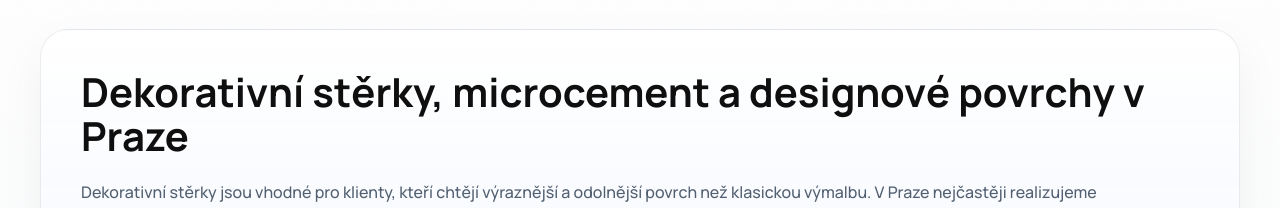
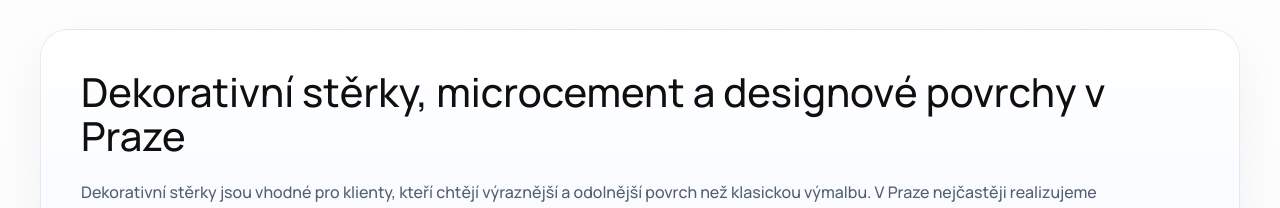
Before and after one commit to marelhott/malirivcernem.cz, a Next.js app: page /sluzby/dekorativni-sterky in a window 1280 px wide. Shown: the part 739-947 px from the top of the page. Built offline with nearby package versions, Linux system fonts and the light colour scheme; a web font is replaced by a local one.

Commit message:
Remove redundant fontWeight from service detail heading

```diff
--- a/src/app/pages/ServiceDetailPage.tsx
+++ b/src/app/pages/ServiceDetailPage.tsx
@@ -89,7 +89,7 @@ export default function ServiceDetailPage() {
           {seoContent ? (
             <Reveal>
               <div className="mb-12 rounded-[28px] p-8 md:p-10" style={{ background: "linear-gradient(180deg, rgba(255,255,255,0.98), rgba(244,248,255,0.96))", border: "1px solid rgba(15,23,42,0.08)", boxShadow: "0 18px 48px rgba(15,23,42,0.05)" }}>
-                <h2 className="font-[family-name:var(--font-display)] text-foreground mb-5" style={{ fontSize: "clamp(28px, 4vw, 40px)", fontWeight: 700, lineHeight: 1.1 }}>
+                <h2 className="font-[family-name:var(--font-display)] text-foreground mb-5" style={{ fontSize: "clamp(28px, 4vw, 40px)", lineHeight: 1.1 }}>
                   {seoContent.heading}
                 </h2>
                 <p className="font-sans mb-4" style={{ fontSize: "16px", lineHeight: 1.75, color: "#526071", fontWeight: 500 }}>
```
